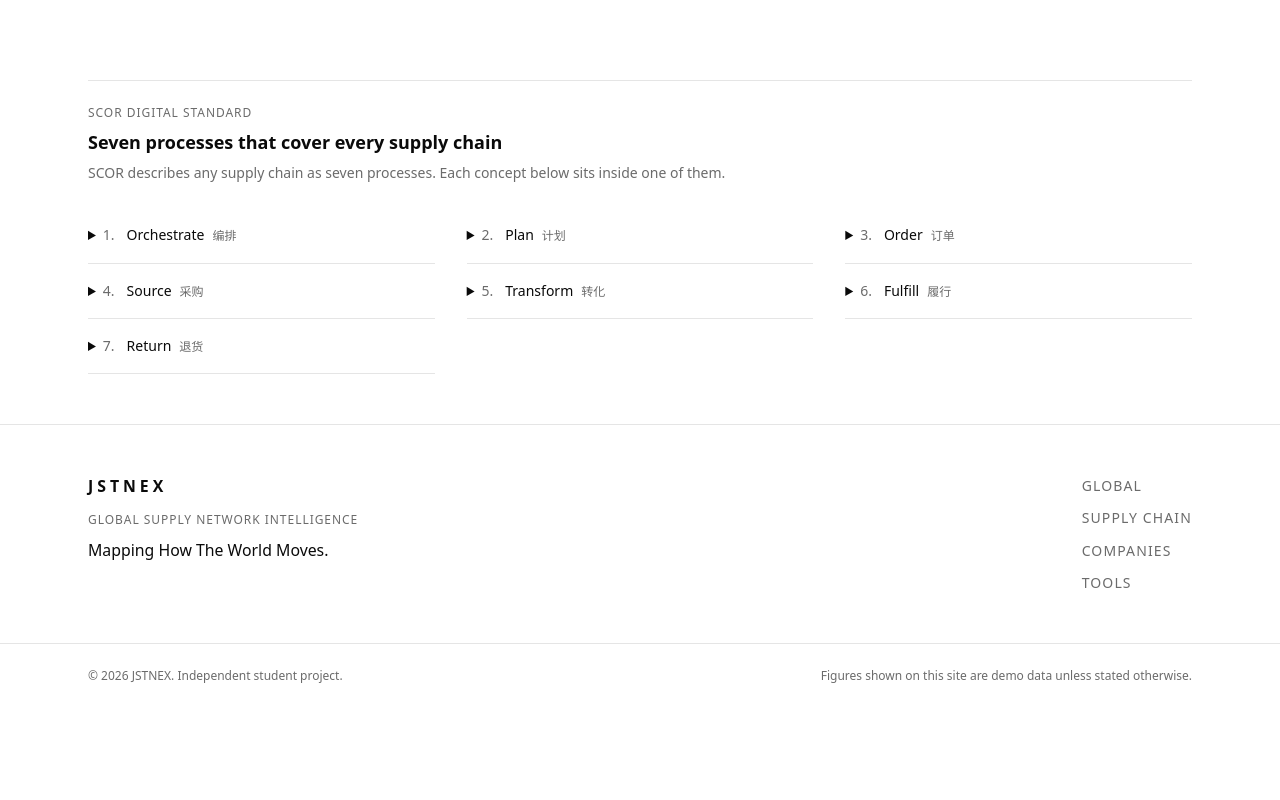
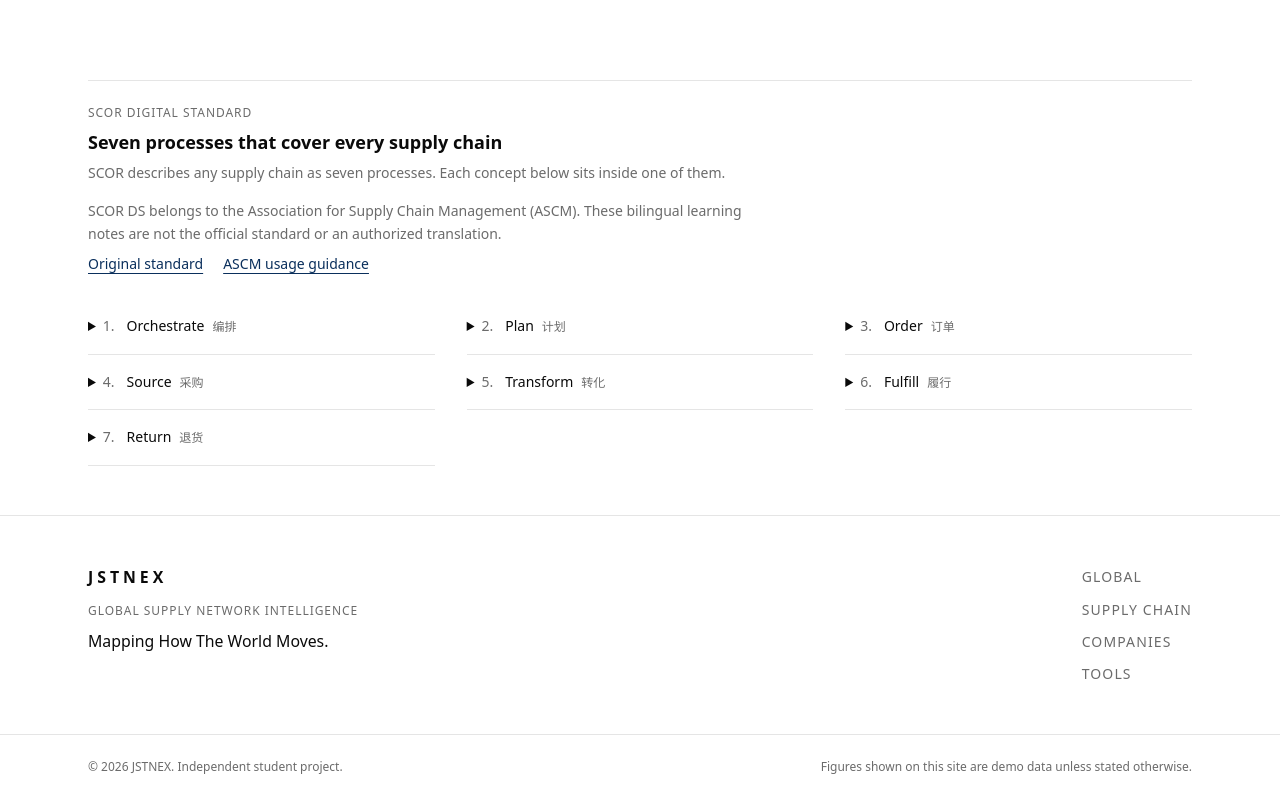
Before and after one commit to JustinAugs/jstnex, a Next.js app: page /supply-chain in a window 1280 px wide. Shown: the part 2491-3291 px from the top of the page. Before the commit the page ends 3199 px from the top, so only its background shows below. Built offline with nearby package versions, Linux system fonts and the light colour scheme; no server answers.

Commit message:
docs: review content permissions and clarify SCOR attribution

```diff
--- a/components/supplyChain/ScorFramework.tsx
+++ b/components/supplyChain/ScorFramework.tsx
@@ -57,6 +57,13 @@ export default function ScorFramework() {
         </p>
       </div>
 
+      <aside aria-label="SCOR DS / ASCM" className="mt-4 max-w-2xl text-small text-mist wrap-anywhere">
+        <p>{dict.supplyChain.scor.attribution}</p>
+        <p className="mt-2 flex flex-wrap gap-x-5 gap-y-2">
+          <a className="text-deep underline underline-offset-4" href="https://scor.ascm.org/">{dict.supplyChain.scor.original}</a>
+          <a className="text-deep underline underline-offset-4" href="https://www.ascm.org/corporate-solutions/standards-tools/scor-ds/open-access-guidance/">{dict.supplyChain.scor.guidance}</a>
+        </p>
+      </aside>
       <ol className="mt-6 grid gap-x-8 sm:grid-cols-2 lg:grid-cols-3">
         {SCOR_PROCESSES.map((process, index) => (
           <li key={process.id} className="border-b border-line py-4">
--- a/lib/i18n/en.ts
+++ b/lib/i18n/en.ts
@@ -143,6 +143,9 @@ const en = {
     description:
       "Concepts, processes and metrics — the mechanics behind how goods are sourced, made, moved and returned.",
     scor: {
+      attribution: "SCOR DS belongs to the Association for Supply Chain Management (ASCM). These bilingual learning notes are not the official standard or an authorized translation.",
+      original: "Original standard",
+      guidance: "ASCM usage guidance",
       eyebrow: "SCOR digital standard",
       title: "Seven processes that cover every supply chain",
       description:
--- a/lib/i18n/zh.ts
+++ b/lib/i18n/zh.ts
@@ -122,6 +122,9 @@ const zh: Dictionary = {
     description:
       "概念、流程与指标——货物如何被采购、制造、运输与退回的全部机理。",
     scor: {
+      attribution: "SCOR DS归属于美国供应链管理协会（ASCM）。这里的双语学习说明不是标准原文，也不是获授权的官方译本。",
+      original: "查看原始标准",
+      guidance: "ASCM使用指引",
       eyebrow: "SCOR 数字标准",
       title: "七个流程，覆盖每一条供应链",
       description:
```
Also changed, not shown: 7 other files (tests, documents, lock files or other folders).
